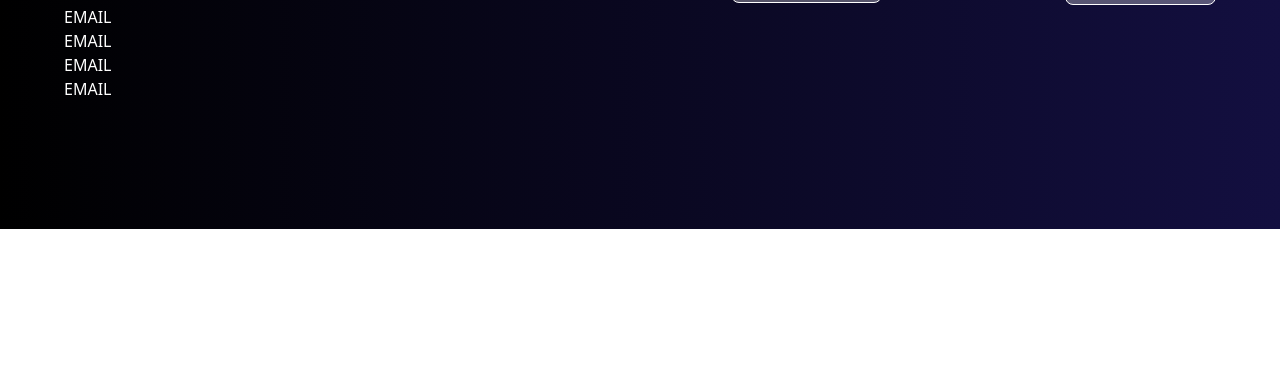
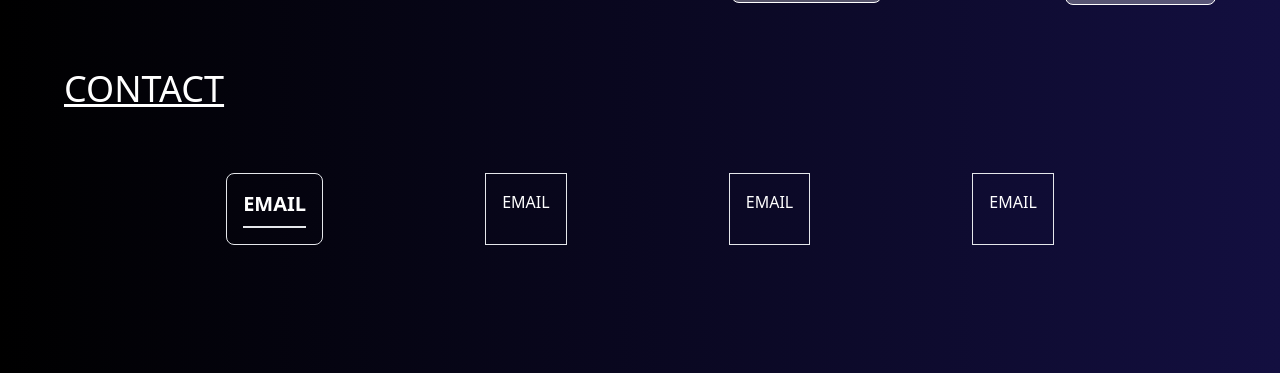
Before and after one commit to prince-1908/Portfolio, a website: page index.html in a window 1280 px wide. Shown: the part 1309-1682 px from the top of the page. Before the commit the page ends 1538 px from the top, so only its background shows below. Drawn offline with Linux system fonts and the light colour scheme.

Commit message:
index location changed

```diff
--- a/src/index.html
+++ b/index.html
@@ -4,7 +4,7 @@
 <head>
     <meta charset="UTF-8">
     <meta name="viewport" content="width=device-width, initial-scale=1.0">
-    <link href="../style/output.css" rel="stylesheet">
+    <link href="./style/output.css" rel="stylesheet">
     <title>Prince Singh Chouhan</title>
 </head>
 
@@ -236,18 +236,21 @@
             </div>
         </section>
 
-        <section id="contact">
-            <div>
+        <section class="mt-16">
+            <h1 class="text-4xl underline mb-8">CONTACT</h1>
+            <div class="mt-16 flex justify-evenly">
+                <div class="border p-4 rounded-lg">
+                    <h2 class="text-xl pb-2 border-b-2 font-semibold">EMAIL</h2>
+                </div>
+                <div class="border p-4">
                     EMAIL
                 </div>
-            <div>
+                <div class="border p-4">
                     EMAIL
                 </div>
-            <div>
+                <div class="border p-4">
                     EMAIL
                 </div>
-            <div>
-                EMAIL
             </div>
         </section>
     </main>
@@ -273,7 +276,7 @@
         </a>
     </footer>
 
-    <script src="./script.js"></script>
+    <script src="./src/script.js"></script>
 </body>
 
 </html>
--- a/tailwind.config.js
+++ b/tailwind.config.js
@@ -1,6 +1,6 @@
 /** @type {import('tailwindcss').Config} */
 module.exports = {
-  content: ["./src/**/*.{html,js}"],
+  content: ["./src/*.{js}", "./*.html"],
   theme: {
     extend: {},
   },
```
Lines whose indentation alone changed are shown as unchanged.
